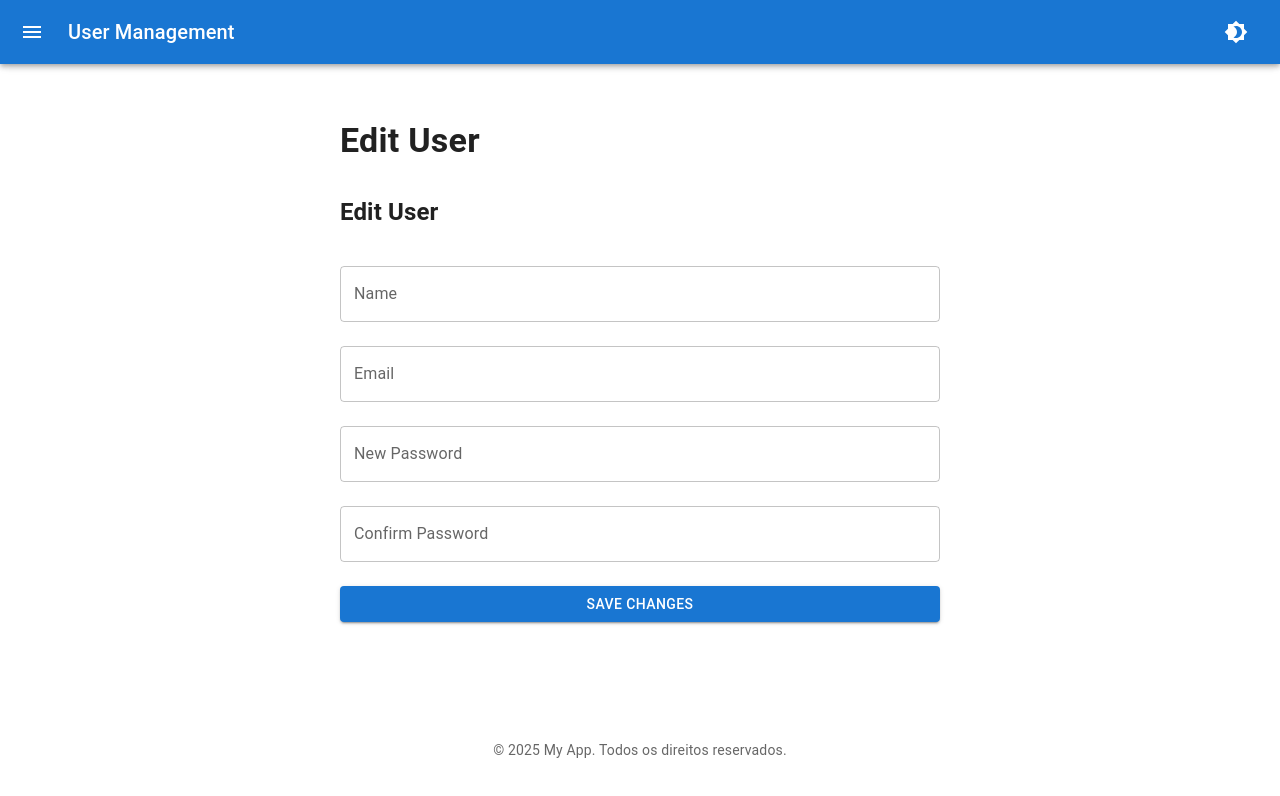
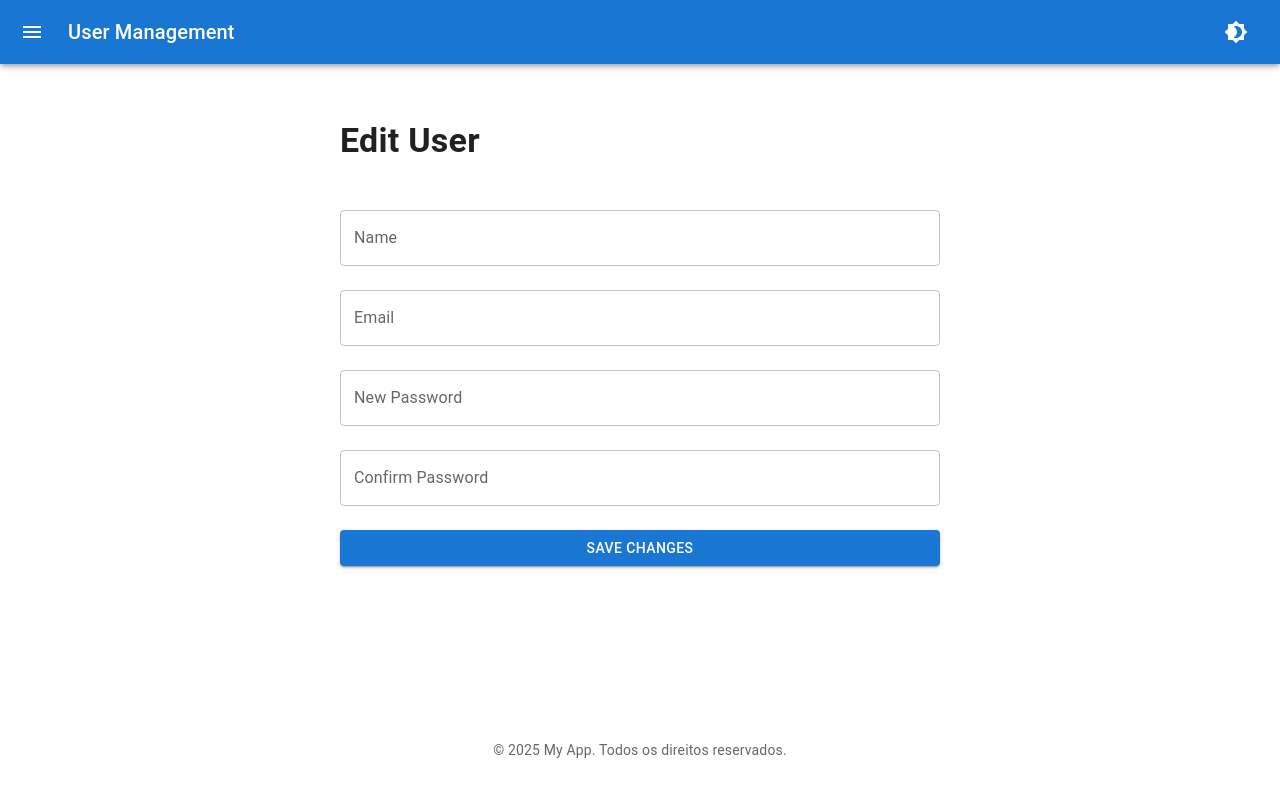
Before and after one commit to DavidSilva32/frontend-users, a React (Vite) app: page /admin/users/edit/1 in a window 1280 px wide. Shown: the top 796 px of the page. Built offline with nearby package versions, Linux system fonts and the light colour scheme; no server answers.

Commit message:
refactor: make title prop optional in UserForm component and remove hardcoded title in EditUser

```diff
--- a/src/components/userForm.tsx
+++ b/src/components/userForm.tsx
@@ -7,7 +7,7 @@ interface UserFormProps {
   formData: UserFormData;
   onChange: (e: React.ChangeEvent<HTMLInputElement>) => void;
   onSubmit: () => void;
-  title: string;
+  title?: string;
   isEditing: boolean;
   onCancel?: () => void;
   onEdit?: () => void;
@@ -34,7 +34,7 @@ export default function UserForm({
 
   return (
     <Box sx={{ maxWidth: 600, mx: "auto", mt: 4 }}>
-      <h2>{title}</h2>
+      {title && <h2>{title}</h2>}
 
       <TextField
         fullWidth
--- a/src/pages/admin/EditUser.tsx
+++ b/src/pages/admin/EditUser.tsx
@@ -99,7 +99,6 @@ export default function EditUser() {
         formData={userData}
         onChange={handleChange}
         onSubmit={handleSubmit}
-        title="Edit User"
         isEditing={true}
       />
     </Box>
```
